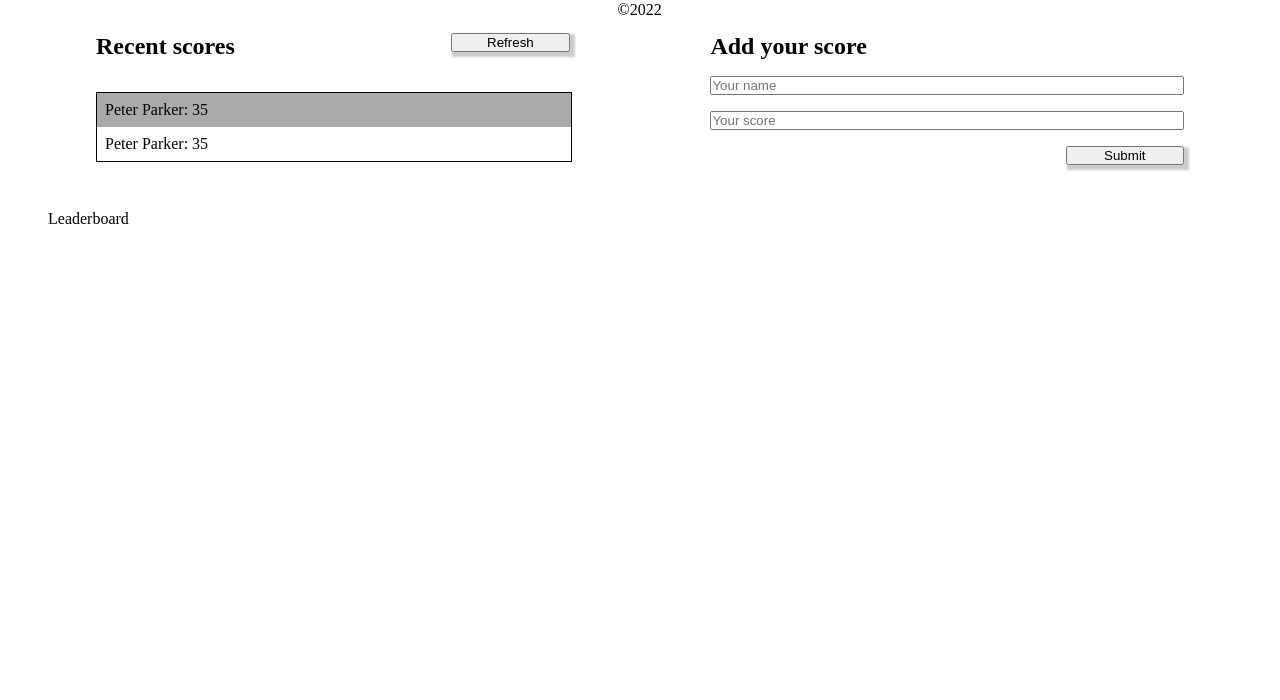
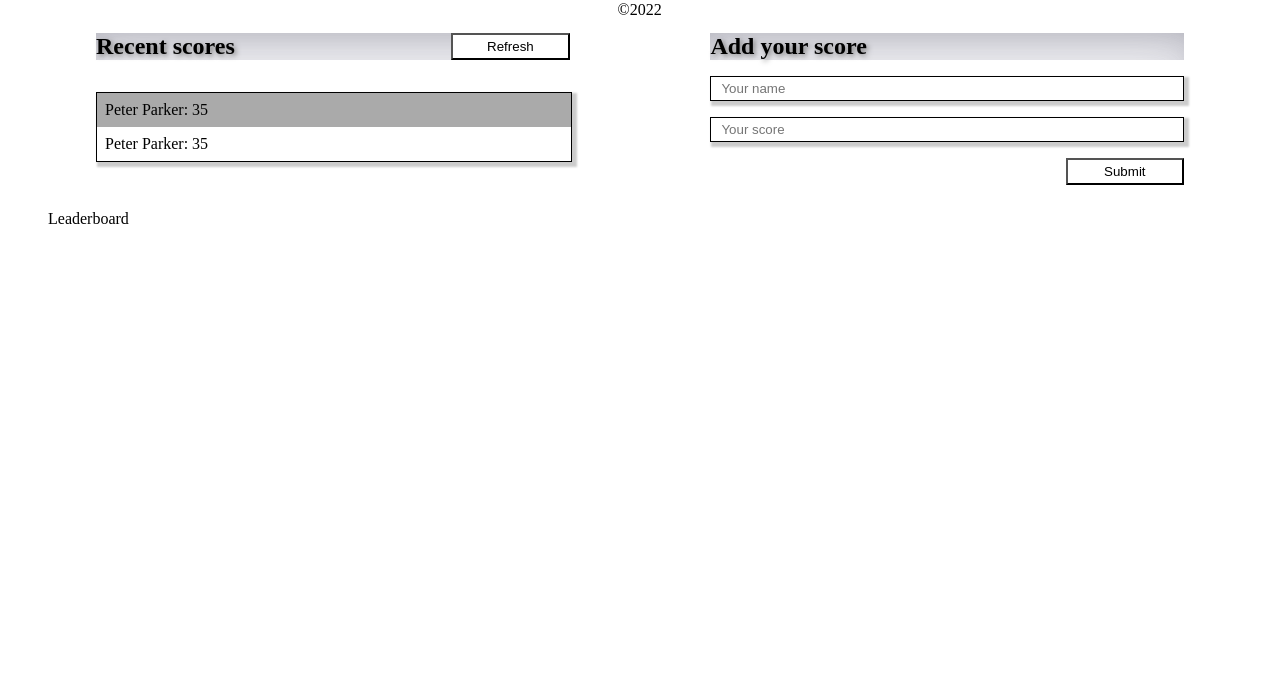
Before and after one commit to AzizRAA/Leaderboard, a website built with webpack: page src/index.html in a window 1280 px wide. Shown: the part 100-800 px from the top of the page. Built offline with nearby package versions, Linux system fonts and the light colour scheme; no server answers.

Commit message:
feature-styles

```diff
--- a/src/index.js
+++ b/src/index.js
@@ -21,9 +21,7 @@ const addGame = async (url = '', data = {}) => {
 addGame(
   'https://us-central1-js-capstone-backend.cloudfunctions.net/api/games/',
   { name: 'newGame' },
-).then((data) => {
-  console.log(data);
-});
+);
 
 addScore.addEventListener('submit', (event) => {
   event.preventDefault();
--- a/src/style.css
+++ b/src/style.css
@@ -17,13 +17,22 @@ body {
 .recent-scores-refresh-btn {
   float: right;
   width: 25%;
-  box-shadow: 3px 3px 2px 2px rgba(0, 0, 0, 0.2);
+  transition-duration: 0.4s;
+  background-color: white;
+  color: black;
+  padding: 4px 10px;
+}
+
+.recent-scores-refresh-btn:hover {
+  background-color: rgb(0, 0, 0);
+  color: white;
 }
 
 .scores-container {
   width: 100%;
   border: 1px solid black;
   margin-top: 2rem;
+  box-shadow: 3px 3px 2px 2px rgba(0, 0, 0, 0.2);
 }
 
 .scores-container li {
@@ -51,9 +60,29 @@ body {
 .submit-scores-btn {
   align-self: end;
   width: 25%;
-  box-shadow: 3px 3px 2px 2px rgba(0, 0, 0, 0.2);
+  transition-duration: 0.4s;
+  background-color: white;
+  color: black;
+  padding: 4px 10px;
+}
+
+.submit-scores-btn:hover {
+  background-color: rgb(0, 0, 0);
+  color: white;
 }
 
 footer {
   margin-top: 1rem;
 }
+
+input {
+  border: 1px solid black;
+  box-shadow: 3px 3px 2px 2px rgba(0, 0, 0, 0.2);
+  padding: 4px 10px;
+}
+
+h1,
+h2 {
+  box-shadow: rgba(50, 50, 93, 0.25) 0 30px 60px -12px inset, rgba(104, 104, 104, 0.3) 0 18px 36px -18px inset;
+  text-shadow: 2px 2px 5px rgb(125, 125, 125);
+}
```
Also changed, not shown: dist/main.js.
